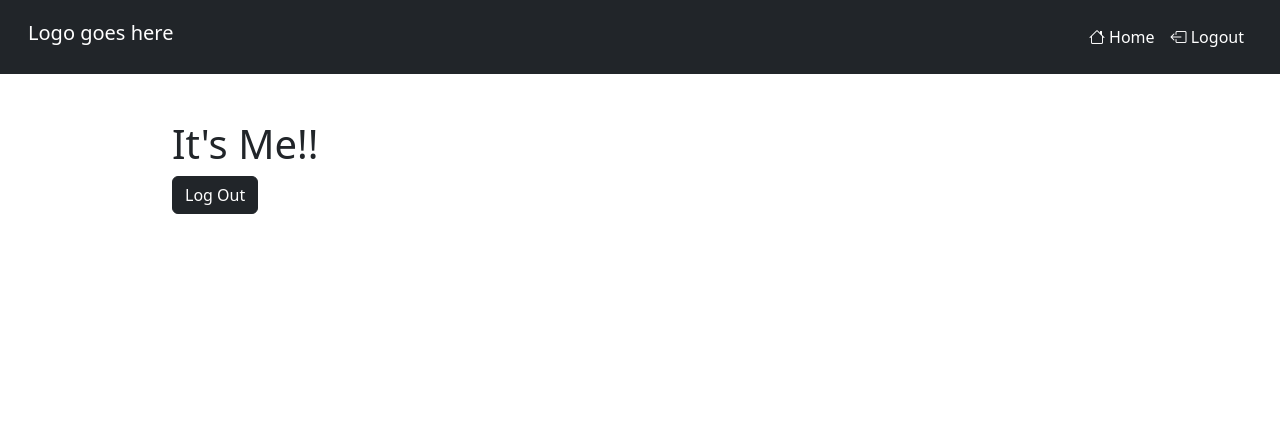
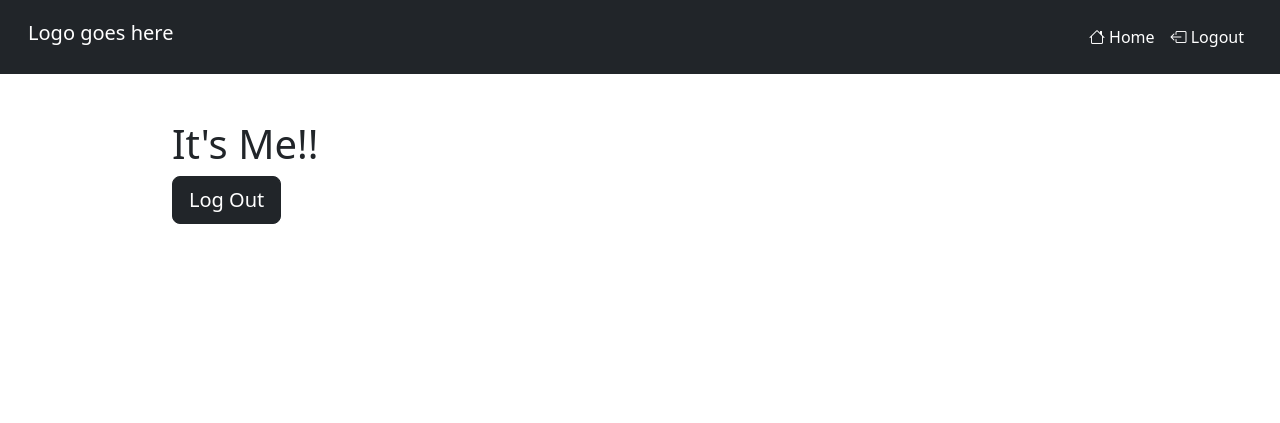
Before and after one commit to York13Pud/python-project-dev-to-stats, a Django app: page / in a window 1280 px wide. Shown: the top 423 px of the page. Run offline with Django 4.2, Linux system fonts and the light colour scheme; the visitor is signed in with stand-in values (Sample User, id 1); parts of the project's set-up code (start-up, migrations or seed data) failed here and were passed over.

Commit message:
Changed button to large

```diff
--- a/project/apps/users/templates/home.html
+++ b/project/apps/users/templates/home.html
@@ -5,6 +5,6 @@
 <h1>It's Me!!</h1>
 <form action="{% url 'logout' %}" method="POST">
     {% csrf_token %}
-    <input class="btn btn-dark" type="submit" value="Log Out" />
+    <input class="btn btn-dark btn-lg" type="submit" value="Log Out" />
 </form>
 {% endblock %}
```
